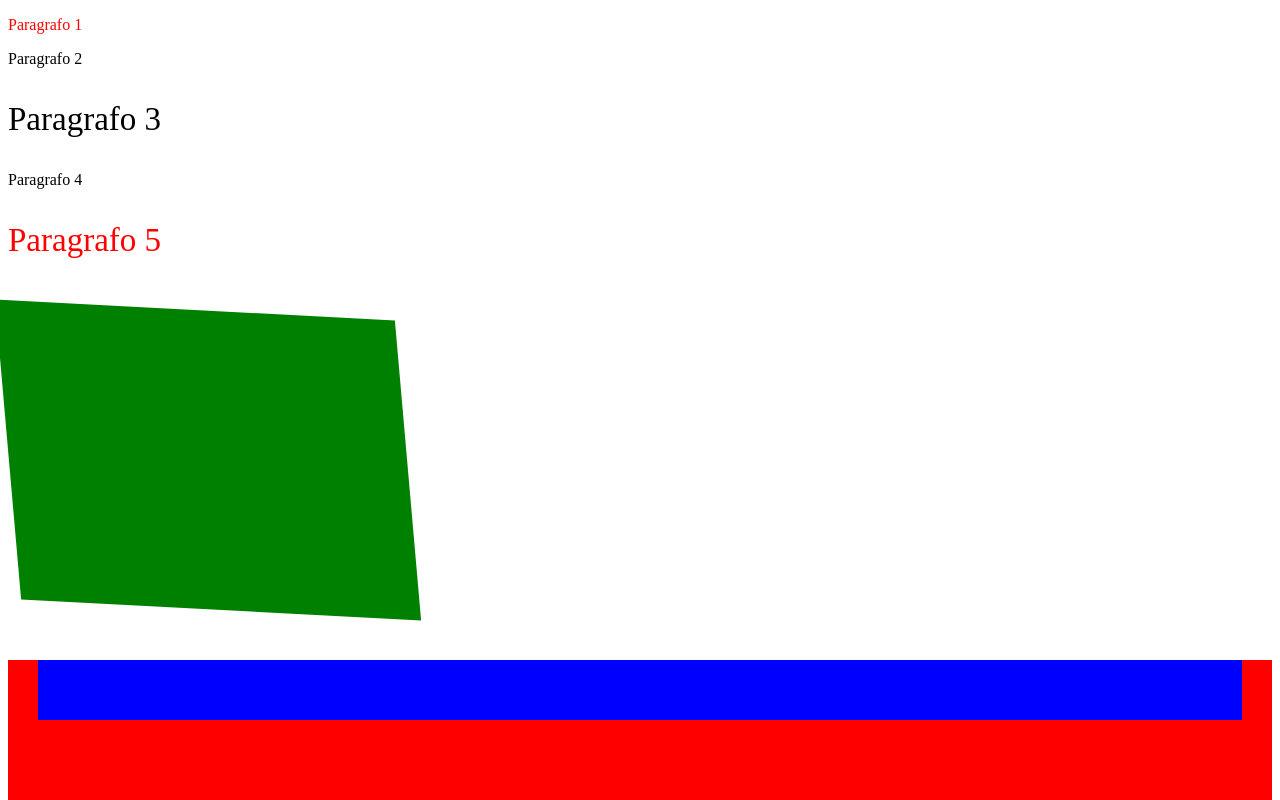
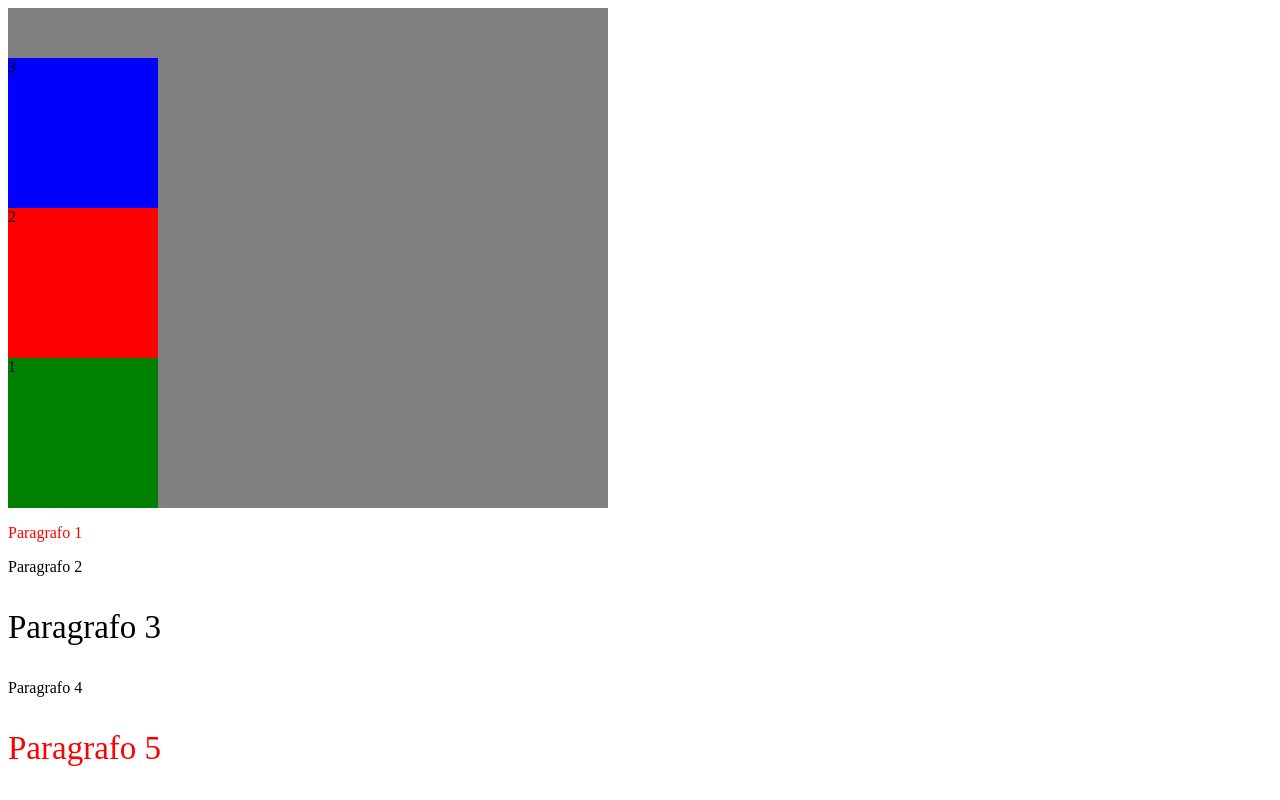
Before and after one commit to ClaudioGabrielDev/Curso-programdor-br, a plain HTML site: page CSS - INTERMEDIARIO/index.html in a window 1280 px wide. Shown: the top 800 px of the page. Drawn offline with Linux system fonts and the light colour scheme.

Commit message:
CSS - INTERMEDIARIO
iniciando-flexbox

```diff
--- a/CSS - INTERMEDIARIO/index.html
+++ b/CSS - INTERMEDIARIO/index.html
@@ -7,6 +7,15 @@
     <link rel="stylesheet" href="style.css">
 </head>
 <body>
+    <!-- flexBox -->
+    <div class="container2">
+        <div class="rect-01">1</div>
+        <div class="rect-02">2</div>
+        <div class="rect-03">3</div>
+    </div>
+
+
+
     <!-- VARIAVEIS NO CSS -->
     <P class="pt1">Paragrafo 1</P>
     <P class="pt2">Paragrafo 2</P>
--- a/CSS - INTERMEDIARIO/style.css
+++ b/CSS - INTERMEDIARIO/style.css
@@ -1,7 +1,35 @@
+/* flexBox */
+.container2{
+    width: 600px;
+    height: 500px;
+    background-color: gray;
+
+    display: flex;
+    flex-direction: column-reverse;
+}
+.rect-01{
+    background-color: green;
+    width: var(--var-wh);
+    height: var(--var-wh);
+}
+.rect-02{
+    background-color: red;
+    width: var(--var-wh);
+    height: var(--var-wh);
+}
+.rect-03{
+    background-color: blue;
+    width: var(--var-wh);
+    height: var(--var-wh);
+}
+
+
+
 /* VARIAVEIS NO CSS */
 :root{
     --var-color:red;
     --var-font: 33px;
+    --var-wh: 150px;
 }
 
 .pt1{
```
